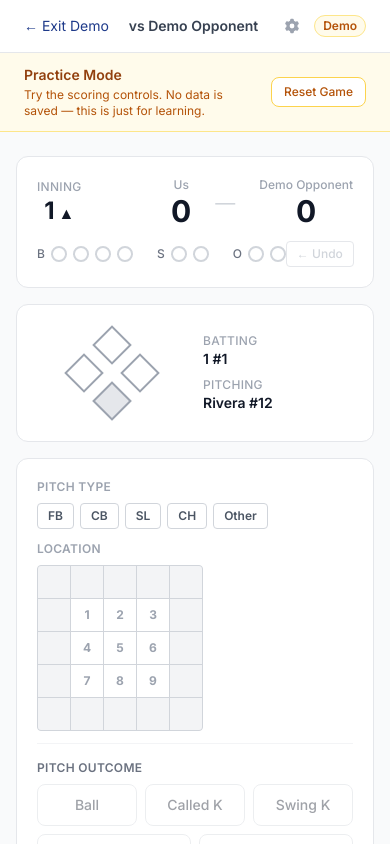
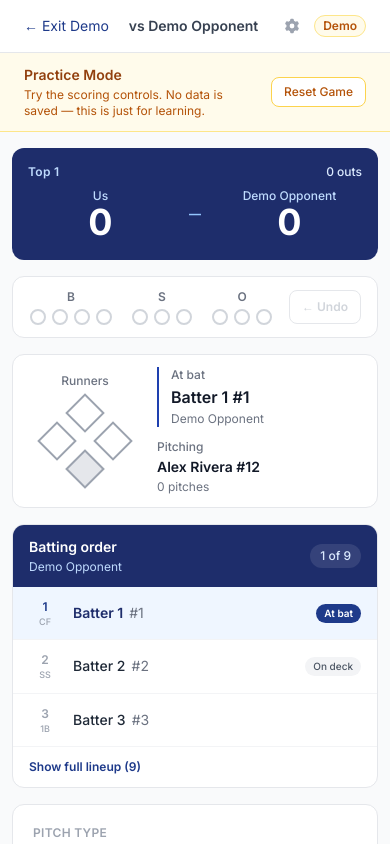
Before and after one commit to chanced58/diamondos, a Next.js app in the folder apps/web/: page /demo/scorekeeper in a window 390 px wide. Shown: the top 844 px of the page. Built offline with nearby package versions, Linux system fonts and the light colour scheme.

Commit message:
feat(scorekeeper): align web scoring layout with mobile

```diff
--- /dev/null
+++ b/apps/web/src/app/(app)/games/[gameId]/score/BattingOrderPanel.tsx
@@ -0,0 +1,122 @@
+'use client';
+
+import { useState } from 'react';
+import type { JSX } from 'react';
+
+export type BattingOrderPlayer = {
+  playerId: string;
+  battingOrder: number;
+  name: string;
+  jerseyNumber: number | string | null;
+  position: string | null;
+};
+
+export function BattingOrderPanel({
+  players,
+  activePlayerId,
+  teamName,
+  className = '',
+}: {
+  players: BattingOrderPlayer[];
+  activePlayerId: string | null;
+  teamName: string;
+  className?: string;
+}): JSX.Element {
+  const [showFullLineup, setShowFullLineup] = useState(false);
+  const activeIndex = players.findIndex(
+    (player) => player.playerId === activePlayerId,
+  );
+  const orderedPlayers =
+    activeIndex > 0
+      ? [...players.slice(activeIndex), ...players.slice(0, activeIndex)]
+      : players;
+
+  return (
+    <aside className={`xl:sticky xl:top-4 ${className}`}>
+      <section className="overflow-hidden rounded-xl border border-gray-200 bg-white xl:max-h-[calc(100vh-2rem)] xl:overflow-y-auto">
+        <header className="flex items-center justify-between gap-3 bg-brand-900 px-4 py-3 text-white">
+          <div>
+            <h2 className="text-sm font-semibold">Batting order</h2>
+            <p className="mt-0.5 text-xs text-blue-200">{teamName}</p>
+          </div>
+          {activeIndex >= 0 && (
+            <span className="shrink-0 rounded-full bg-white/10 px-2.5 py-1 text-xs font-medium text-blue-100">
+              {activeIndex + 1} of {players.length}
+            </span>
+          )}
+        </header>
+
+        {orderedPlayers.length > 0 ? (
+          <ol
+            aria-label={`${teamName} batting order`}
+            className="divide-y divide-gray-100"
+          >
+            {orderedPlayers.map((player, index) => {
+              const isAtBat = player.playerId === activePlayerId;
+              const isOnDeck = activeIndex >= 0 && index === 1;
+              const isHiddenOnSmallScreen = !showFullLineup && index >= 3;
+
+              return (
+                <li
+                  key={player.playerId}
+                  className={`items-center gap-3 px-4 py-3 ${
+                    isHiddenOnSmallScreen ? 'hidden xl:flex' : 'flex'
+                  } ${isAtBat ? 'bg-brand-50' : ''}`}
+                >
+                  <span
+                    className={`flex w-8 shrink-0 flex-col items-center text-xs font-semibold leading-tight ${isAtBat ? 'text-brand-700' : 'text-gray-400'}`}
+                  >
+                    {player.battingOrder}
+                    {player.position && (
+                      <span className="mt-0.5 text-[9px] font-medium text-gray-400">
+                        {player.position}
+                      </span>
+                    )}
+                  </span>
+                  <div className="min-w-0 flex-1">
+                    <p
+                      className={`truncate text-sm ${isAtBat ? 'font-semibold text-brand-900' : 'font-medium text-gray-800'}`}
+                    >
+                      {player.name}
+                      {player.jerseyNumber != null && (
+                        <span className="ml-1.5 font-normal text-gray-500">
+                          #{player.jerseyNumber}
+                        </span>
+                      )}
+                    </p>
+                  </div>
+                  {isAtBat ? (
+                    <span className="shrink-0 rounded-full bg-brand-700 px-2 py-0.5 text-[10px] font-semibold text-white">
+                      At bat
+                    </span>
+                  ) : isOnDeck ? (
+                    <span className="shrink-0 rounded-full bg-gray-100 px-2 py-0.5 text-[10px] font-medium text-gray-600">
+                      On deck
+                    </span>
+                  ) : null}
+                </li>
+              );
+            })}
+          </ol>
+        ) : (
+          <p className="px-4 py-5 text-sm text-gray-500">
+            No batting order has been added.
+          </p>
+        )}
+
+        {orderedPlayers.length > 3 && (
+          <button
+            type="button"
+            aria-expanded={showFullLineup}
+            onClick={() => setShowFullLineup((expanded) => !expanded)}
+            className="w-full border-t border-gray-100 px-4 py-3 text-left text-xs font-semibold text-brand-700 hover:bg-gray-50 focus-visible:outline focus-visible:outline-2 focus-visible:outline-offset-[-2px] focus-visible:outline-brand-600 xl:hidden"
+          >
+            {showFullLineup
+              ? 'Show less'
+              : `Show full lineup (${orderedPlayers.length})`}
+          </button>
+        )}
+      </section>
+    </aside>
+  );
+}
--- a/apps/web/src/app/(app)/games/[gameId]/score/ScoringBoard.tsx
+++ b/apps/web/src/app/(app)/games/[gameId]/score/ScoringBoard.tsx
@@ -9,6 +9,7 @@ import { deriveDefensiveLineup, deriveGameState, FIELDING_POSITION_NUMBERS, form
 import type { GameEvent } from '@baseball/shared';
 import { endGameAction } from '../actions';
 import { DefensiveDiamond } from './DefensiveDiamond';
+import { BattingOrderPanel, type BattingOrderPlayer } from './BattingOrderPanel';
 
 // ── Types ─────────────────────────────────────────────────────────────────────
 
@@ -1025,6 +1026,17 @@ export function ScoringBoard({
     return jerseyOverrides[playerId] ?? original;
   };
 
+  const battingTeamName = isOpponentBatting ? game.opponentName : 'Us';
+  const battingOrderPlayers: BattingOrderPlayer[] = (
+    isOpponentBatting ? effectiveOpponentStarters : effectiveStarters
+  ).map((entry) => ({
+    playerId: entry.playerId,
+    battingOrder: entry.battingOrder,
+    name: [entry.player.firstName, entry.player.lastName].filter(Boolean).join(' ') || 'Unknown player',
+    jerseyNumber: resolveJersey(entry.playerId, entry.player.jerseyNumber),
+    position: entry.startingPosition,
+  }));
+
   // Player name lookup (searches both lineups)
   const playerName = (playerId: string | null) => {
     if (!playerId) return '—';
@@ -1757,7 +1769,7 @@ export function ScoringBoard({
       {/* ── Settings panel ──────────────────────────────────── */}
       {showSettings && isCoach && (
         <div className="bg-white border-b border-gray-200 px-6 py-4">
-          <div className="max-w-lg mx-auto space-y-3">
+          <div className="max-w-7xl mx-auto space-y-3">
             <p className="text-xs font-semibold text-gray-400 uppercase tracking-wide">
               Scoring options
             </p>
@@ -1786,7 +1798,7 @@ export function ScoringBoard({
       {/* ── Demo Mode Banner ─────────────────────────────────── */}
       {isDemo && (
         <div className="bg-amber-50 border-b border-amber-200 px-6 py-3">
-          <div className="max-w-lg mx-auto flex items-center justify-between gap-4">
+          <div className="max-w-7xl mx-auto flex items-center justify-between gap-4">
             <div>
               <p className="text-sm font-semibold text-amber-800">Practice Mode</p>
               <p className="text-xs text-amber-700 mt-0.5">
@@ -1803,90 +1815,103 @@ export function ScoringBoard({
         </div>
       )}
 
-      <div className="max-w-lg mx-auto px-4 py-6 space-y-4">
-
-        {/* ── Scoreboard ───────────────────────────────────────── */}
-        <div className="bg-white rounded-xl border border-gray-200 p-5">
-          <div className="flex items-center justify-between mb-3">
-            <div className="text-center">
-              <p className="text-xs text-gray-400 uppercase tracking-wide font-medium">Inning</p>
-              <p className="text-2xl font-bold text-gray-900">
-                {gameState.inning}
-                <span className="text-base ml-1">{gameState.isTopOfInning ? '▲' : '▼'}</span>
+      <div className="max-w-7xl mx-auto px-3 sm:px-4 lg:px-6 py-4 sm:py-6 space-y-4">
+        {/* ── Scoreboard: compact, high-contrast game state like mobile ── */}
+        <section className="overflow-hidden rounded-xl bg-brand-900 text-white">
+          <div className="flex items-center justify-between px-4 pt-4 sm:px-6">
+            <p className="text-xs font-semibold tracking-wide text-blue-200">
+              {gameState.isTopOfInning ? 'Top' : 'Bottom'} {gameState.inning}
             </p>
-            </div>
-            <div className="flex items-center gap-6 text-center">
-              <div>
-                <p className="text-xs text-gray-400 font-medium">Us</p>
-                <p className="text-3xl font-bold text-gray-900">{usScore}</p>
-              </div>
-              <div className="text-gray-300 text-xl">—</div>
-              <div>
-                <p className="text-xs text-gray-400 font-medium">{game.opponentName}</p>
-                <p className="text-3xl font-bold text-gray-900">{themScore}</p>
-              </div>
-            </div>
-          </div>
-
-          {/* Count + Undo */}
-          <div className="flex items-center justify-between mt-2">
-            <div className="flex items-center gap-6 text-xs text-gray-500 font-medium flex-1 justify-center">
-              <div className="flex items-center gap-1.5">
-                <span>B</span>
-                {[0,1,2,3].map((i) => <Dot key={i} filled={i < gameState.balls} color="bg-green-500 border-green-600" />)}
-              </div>
-              <div className="flex items-center gap-1.5">
-                <span>S</span>
-                {[0,1].map((i) => <Dot key={i} filled={i < gameState.strikes} color="bg-yellow-400 border-yellow-500" />)}
-              </div>
-              <div className="flex items-center gap-1.5">
-                <span>O</span>
-                {[0,1].map((i) => <Dot key={i} filled={i < gameState.outs} color="bg-red-500 border-red-600" />)}
-              </div>
+            <p className="text-xs font-medium text-blue-100">
+              {gameState.outs} out{gameState.outs === 1 ? '' : 's'}
+            </p>
+          </div>
+          <div className="grid grid-cols-[minmax(0,1fr)_auto_minmax(0,1fr)] items-center gap-4 px-4 pb-5 pt-2 text-center sm:px-10 sm:pb-6">
+            <div className="min-w-0">
+              <p className="truncate text-xs font-medium text-blue-200 sm:text-sm">Us</p>
+              <p className="text-4xl font-bold leading-none sm:text-5xl">{usScore}</p>
+            </div>
+            <span className="text-2xl font-light text-blue-300">–</span>
+            <div className="min-w-0">
+              <p className="truncate text-xs font-medium text-blue-200 sm:text-sm">{game.opponentName}</p>
+              <p className="text-4xl font-bold leading-none sm:text-5xl">{themScore}</p>
+            </div>
+          </div>
+        </section>
+
+        {/* ── Pitch count: same B/S/O dots as the mobile scorer ── */}
+        <section className="flex items-center gap-4 rounded-xl border border-gray-200 bg-white px-4 py-3 sm:px-6">
+          <div className="flex flex-1 items-center justify-center gap-5 sm:gap-10">
+            {([
+              { label: 'B', value: gameState.balls, total: 4, color: 'bg-green-500 border-green-600' },
+              { label: 'S', value: gameState.strikes, total: 3, color: 'bg-yellow-400 border-yellow-500' },
+              { label: 'O', value: gameState.outs, total: 3, color: 'bg-red-500 border-red-600' },
+            ]).map(({ label, value, total, color }) => (
+              <div key={label} className="flex flex-col items-center gap-1">
+                <span className="text-xs font-semibold text-gray-500">{label}</span>
+                <span className="flex gap-1.5" aria-label={`${label}: ${value} of ${total}`}>
+                  {Array.from({ length: total }, (_, index) => (
+                    <Dot key={index} filled={index < value} color={color} />
+                  ))}
+                </span>
+              </div>
+            ))}
           </div>
           {isCoach && (
             <button
               onClick={handleUndo}
               disabled={!canUndo}
               title={canUndo ? `Undo last pitch (${lastPitchOutcome ?? ''})` : 'Nothing to undo'}
-                className={`shrink-0 text-xs font-medium px-2.5 py-1 rounded border transition-colors ${
+              className={`shrink-0 rounded-lg border px-3 py-2 text-xs font-semibold transition-colors focus-visible:outline focus-visible:outline-2 focus-visible:outline-offset-2 focus-visible:outline-brand-600 ${
                 canUndo
-                    ? 'border-gray-300 text-gray-600 bg-white hover:border-red-300 hover:text-red-600 hover:bg-red-50'
-                    : 'border-gray-200 text-gray-300 bg-white cursor-not-allowed'
+                  ? 'border-gray-300 text-gray-600 hover:border-red-300 hover:bg-red-50 hover:text-red-600'
+                  : 'cursor-not-allowed border-gray-200 text-gray-300'
               }`}
             >
               ← Undo
             </button>
           )}
-          </div>
-        </div>
-
-        {/* ── Baserunners + Current Players ────────────────────── */}
-        <div className="bg-white rounded-xl border border-gray-200 p-5 grid grid-cols-2 gap-4 items-center">
+        </section>
+
+        <div className="grid grid-cols-1 items-start gap-4 xl:grid-cols-[minmax(0,1fr)_20rem] xl:grid-rows-[auto_1fr] xl:gap-x-6 xl:gap-y-4">
+          {/* ── Runners and active matchup ── */}
+          <section className="order-1 grid grid-cols-[minmax(0,120px)_minmax(0,1fr)] items-center gap-3 rounded-xl border border-gray-200 bg-white p-3 sm:grid-cols-[minmax(0,160px)_minmax(0,1fr)] sm:gap-5 sm:p-5 xl:col-start-1 xl:row-start-1">
+            <div className="flex flex-col items-center gap-1">
+              <p className="text-xs font-medium text-gray-500">Runners</p>
               <BaserunnerDiamond runners={gameState.runnersOnBase} labels={runnerLabels} />
-          <div className="space-y-2 text-sm">
-            <div>
-              <p className="text-xs text-gray-400 font-medium uppercase tracking-wide">Batting</p>
-              <p className="font-semibold text-gray-900">
+            </div>
+            <div className="grid grid-cols-1 gap-3 sm:grid-cols-2 sm:gap-4 xl:grid-cols-1">
+              <div className="min-w-0 border-l-2 border-brand-600 pl-3">
+                <p className="text-xs font-medium text-gray-500">At bat</p>
+                <p className="mt-0.5 truncate text-base font-semibold text-gray-900 sm:text-lg">
                   {activeBatter
-                  ? `${activeBatter.player.lastName} #${resolveJersey(activeBatter.playerId, activeBatter.player.jerseyNumber) ?? '—'}`
-                  : '—'}
+                    ? `${activeBatter.player.firstName} ${activeBatter.player.lastName} #${resolveJersey(activeBatter.playerId, activeBatter.player.jerseyNumber) ?? '—'}`
+                    : 'No active batter'}
                 </p>
-            </div>
-            <div>
-              <p className="text-xs text-gray-400 font-medium uppercase tracking-wide">Pitching</p>
-              <p className="font-semibold text-gray-900">
+                <p className="mt-0.5 text-xs text-gray-500">{battingTeamName}</p>
+              </div>
+              <div className="min-w-0">
+                <p className="text-xs font-medium text-gray-500">Pitching</p>
+                <p className="mt-0.5 truncate text-sm font-semibold text-gray-900 sm:text-base">
                   {activePitcher
-                  ? `${activePitcher.player.lastName} #${resolveJersey(activePitcher.playerId, activePitcher.player.jerseyNumber) ?? '—'}`
-                  : '—'}
+                    ? `${activePitcher.player.firstName} ${activePitcher.player.lastName} #${resolveJersey(activePitcher.playerId, activePitcher.player.jerseyNumber) ?? '—'}`
+                    : 'No active pitcher'}
                 </p>
-              {activePitcherPitchCount > 0 && (
-                <p className="text-xs text-gray-400">{activePitcherPitchCount} pitches</p>
-              )}
-            </div>
-          </div>
-        </div>
-
+                <p className="mt-0.5 text-xs text-gray-500">
+                  {activePitcherPitchCount} pitches
+                </p>
+              </div>
+            </div>
+          </section>
+
+          <BattingOrderPanel
+            players={battingOrderPlayers}
+            activePlayerId={activeBatterId}
+            teamName={battingTeamName}
+            className="order-2 xl:col-start-2 xl:row-span-2 xl:row-start-1"
+          />
+
+          <section className="order-3 space-y-4 xl:col-start-1 xl:row-start-2">
         {/* ── Jersey Number Prompt (opponent batters without a number) ── */}
         {isCoach && isOpponentBatting && activeBatter &&
          activeBatter.player.jerseyNumber == null &&
@@ -3329,6 +3354,8 @@ export function ScoringBoard({
             Live scoring in progress — updates appear automatically.
           </div>
         )}
+          </section>
+        </div>
       </div>
 
       {/* ── Spray Chart Modal ─────────────────────────────────── */}
```
Lines whose indentation alone changed are shown as unchanged.
